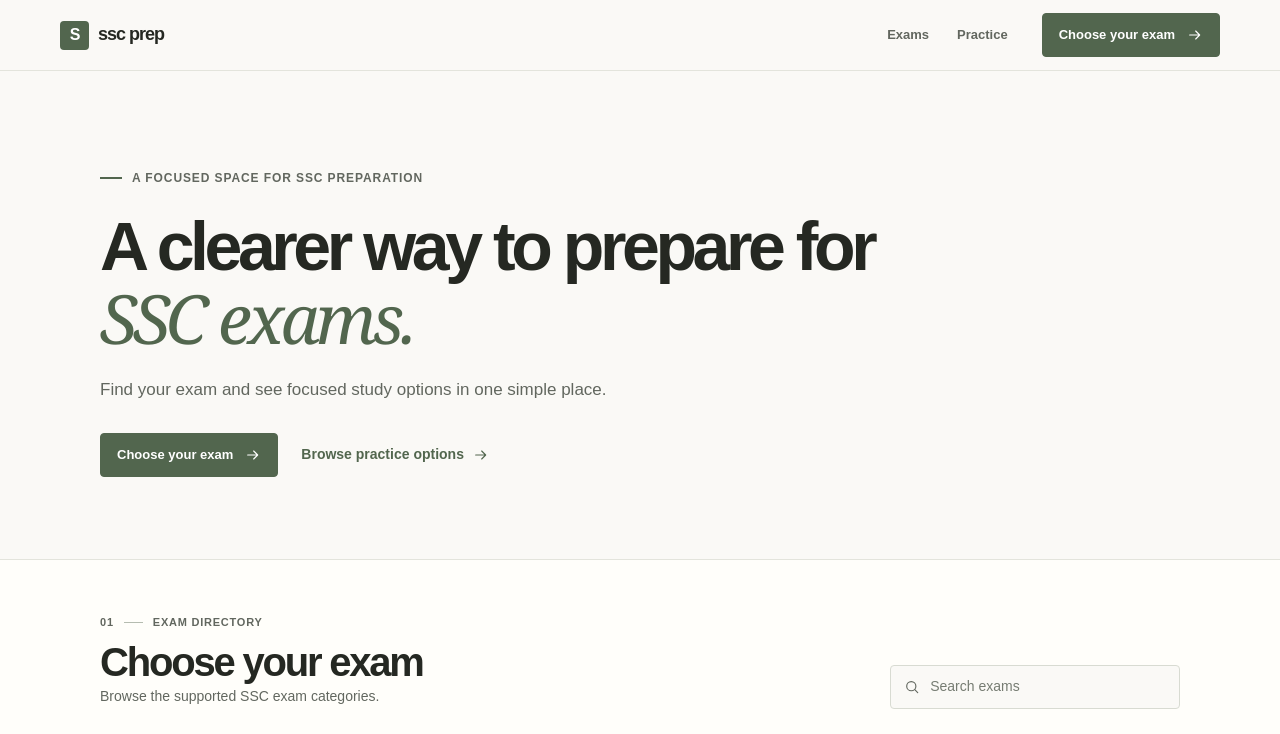
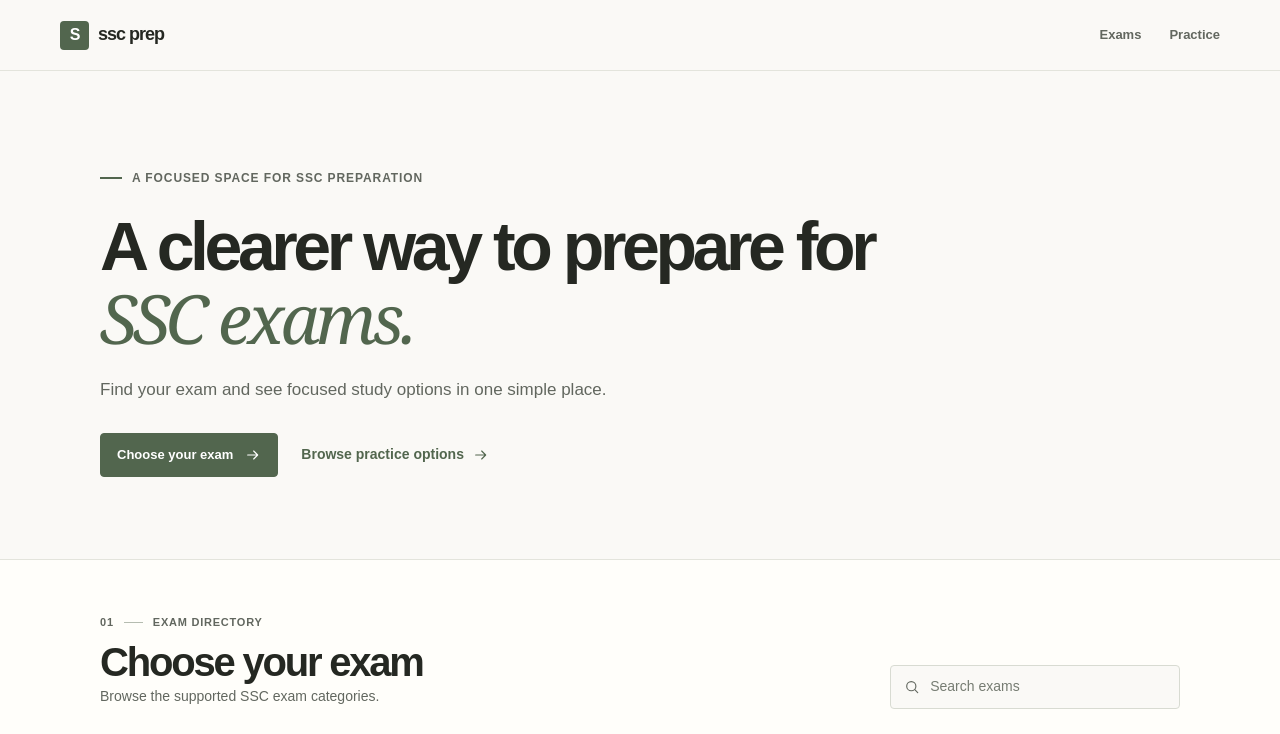
Before and after one commit to zerofall248-cmd/ssc-prep, a Next.js app: page / in a window 1280 px wide. Shown: the top 734 px of the page. Built offline with nearby package versions, Linux system fonts and the light colour scheme.

Commit message:
fix: align exam list and mobile navigation with simplified homepage

```diff
--- a/src/components/homepage.tsx
+++ b/src/components/homepage.tsx
@@ -63,10 +63,6 @@ export default function Homepage() {
             <a href="#practice">Practice</a>
           </nav>
 
-          <a className="button button-primary header-action" href="#exams">
-            Choose your exam <Arrow />
-          </a>
-
           <button
             className="mobile-menu-toggle"
             type="button"
@@ -88,7 +84,6 @@ export default function Homepage() {
         >
           <a href="#exams" onClick={closeMenu}>Explore exams <Arrow /></a>
           <a href="#practice" onClick={closeMenu}>Practice options <Arrow /></a>
-          <a className="mobile-primary-link" href="#exams" onClick={closeMenu}>Choose your exam <Arrow /></a>
         </nav>
       </header>
 
@@ -136,7 +131,7 @@ export default function Homepage() {
             <div className="exam-list">
               {matchingExams.map((exam) => (
                 <article className="exam-item" key={exam.code}>
-                  <span className={"exam-code exam-code-" + exam.tone} aria-hidden="true">{exam.code}</span>
+                  <span className="exam-code" aria-hidden="true">{exam.code}</span>
                   <div className="exam-copy">
                     <h3>{exam.name}</h3>
                     <p>{exam.level}</p>
```
